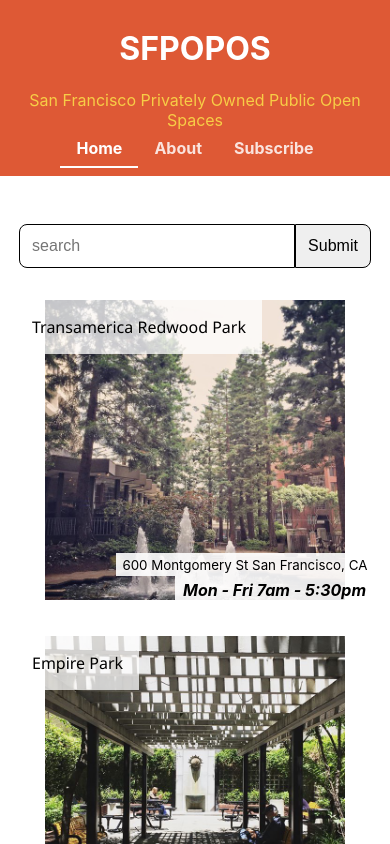
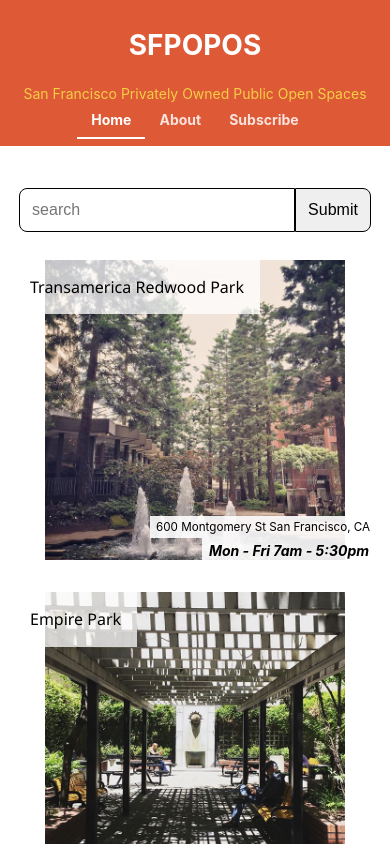
Before and after one commit to mcdott/1320-react-tutorial-sfpopos, a React (Create React App) app: page /#/ in a window 390 px wide. Shown: the top 844 px of the page. Built offline with nearby package versions, Linux system fonts and the light colour scheme.

Commit message:
Added some responsive typography and cleaned up media queries

```diff
--- a/src/components/POPOSList/POPOSList.css
+++ b/src/components/POPOSList/POPOSList.css
@@ -45,28 +45,35 @@
 }
 
 /* Smaller screens and tablets */
-@media only screen and (max-width: 960px) {
+@media screen and (max-width: 960px) {
   .spaces-container {
     grid-template-columns: 1fr 1fr;
   }
 }
 
-/* Medium to Large Phones */
-@media only screen and (max-width: 600px) {
+/* Large phones and small tablets */
+@media screen and (max-width: 600px) {
   .spaces-container {
     grid-template-columns: 1fr;
   }
+
+  body {
+    font-size: 14px;
+    line-height: 1.4;
+  }
 }
 
-/*  Small Phones */
-@media only screen and (max-width: 320px) {
-  .spaces-container {
-    grid-template-columns: 1fr;
+/*  Small phones */
+@media screen and (max-width: 320px) {
+  body {
+    font-size: 12px;
+    line-height: 1.3;
   }
+
   .POPOSList form input,
   .POPOSList form button {
-    padding: 0.75em;
-    border: 1px solid;
+    padding: 0.65em;
+    border: 0.9px solid;
     font-size: 0.8rem;
     max-width: 180px;
   }
--- a/src/components/Subscribe/Subscribe.css
+++ b/src/components/Subscribe/Subscribe.css
@@ -39,21 +39,18 @@
     padding: 0.65em;
     border: 0.9px solid;
     font-size: 0.8rem;
-    margin-top: 0.5em;
-    width: 100%;
-    border-radius: 0.5em;
   }
 }
 
-/* Medium to Large Phones */
-@media only screen and (max-width: 480px) {
+/* Large phones and small tablets */
+@media screen and (max-width: 480px) {
   .subscribe-form {
     max-width: 310px;
   }
 }
 
-/*  Small Phones */
-@media only screen and (max-width: 320px) {
+/*  Small phones */
+@media screen and (max-width: 320px) {
   .subscribe-form {
     max-width: 280px;
     margin: 0 auto;
```
